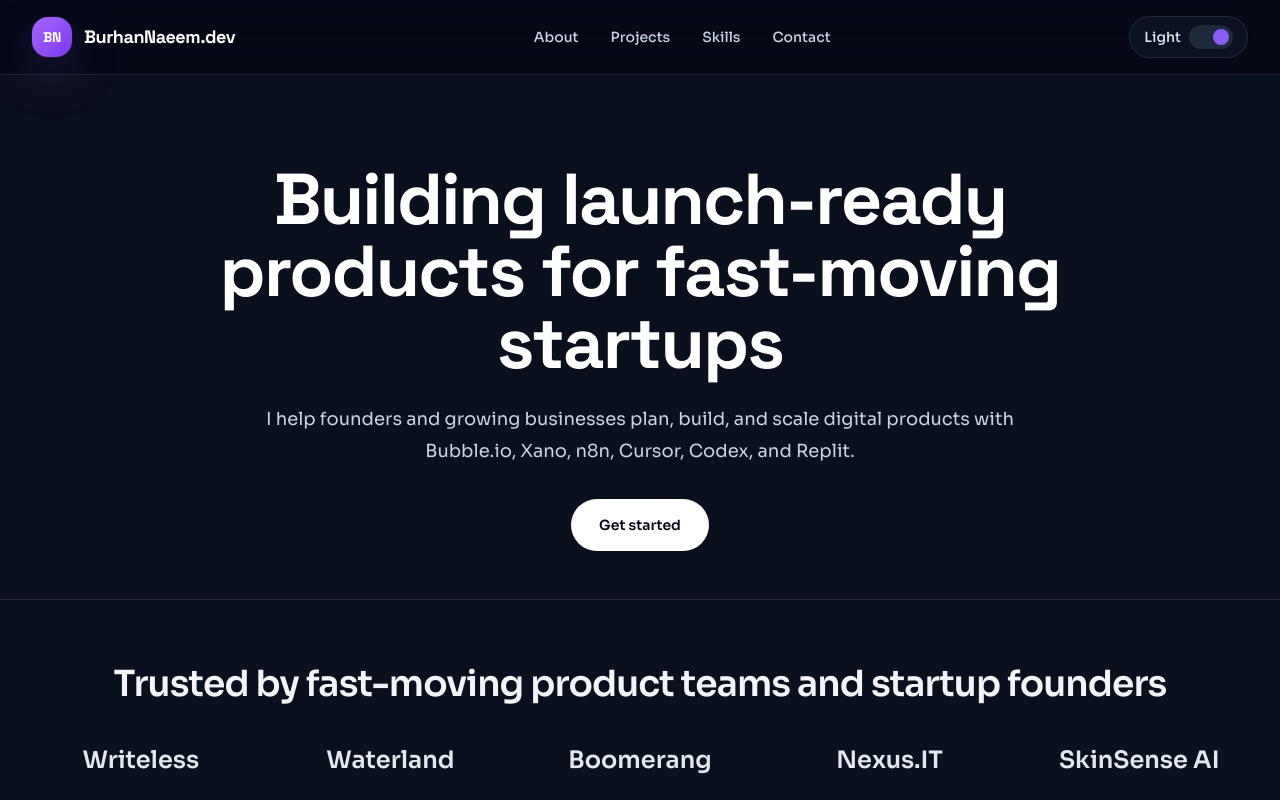
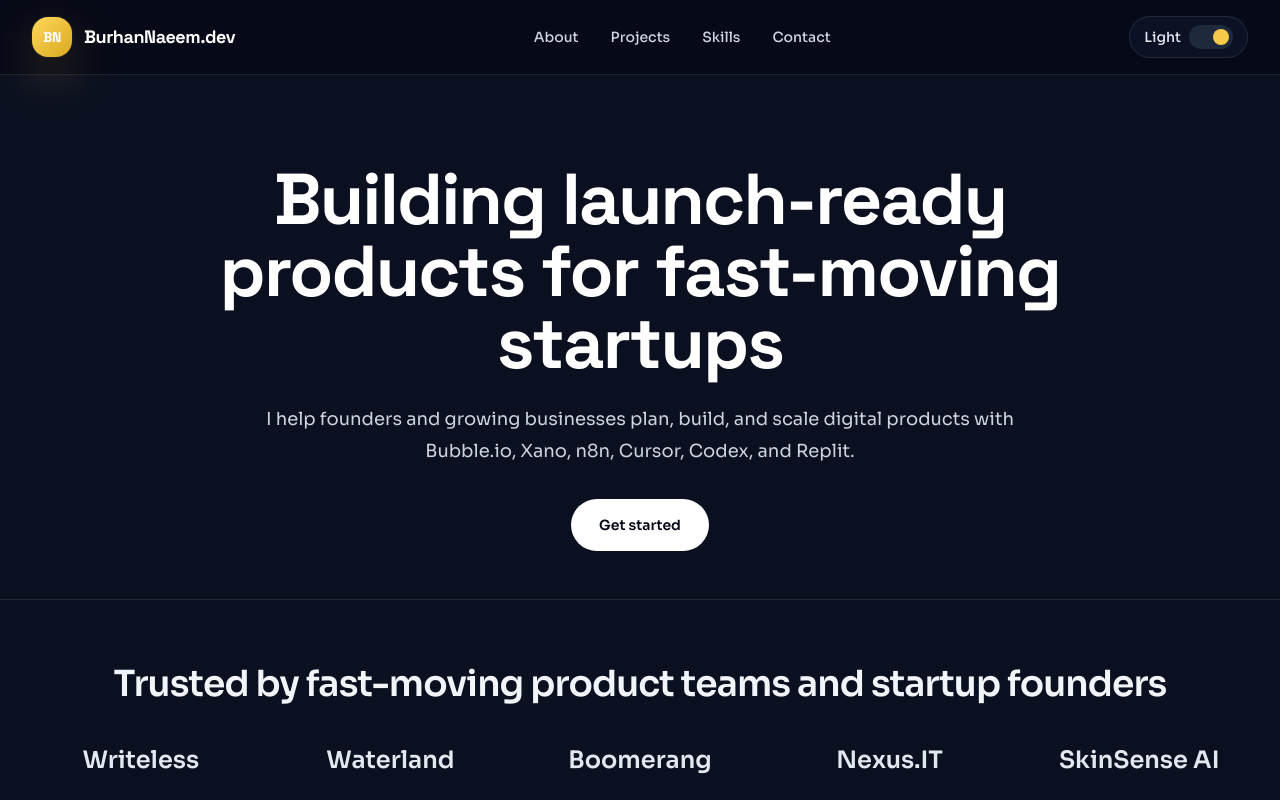
Before and after one commit to Burhan1039/Portfolio-Website, a React (Vite) app in the folder client/: page / in a window 1280 px wide. Shown: the top 800 px of the page. Built offline with nearby package versions, Linux system fonts and the light colour scheme.

Commit message:
Refine portfolio design and theme

```diff
--- a/client/src/components/ContactSection.jsx
+++ b/client/src/components/ContactSection.jsx
@@ -140,7 +140,7 @@ function ContactSection() {
             <button
               type="submit"
               disabled={status.loading}
-              className="rounded-full bg-brand-500 px-6 py-3 text-sm font-semibold text-slate-950 transition hover:opacity-90 disabled:cursor-not-allowed disabled:opacity-70"
+              className="rounded-full bg-brand-500 px-6 py-3 text-sm font-semibold text-white transition hover:opacity-90 disabled:cursor-not-allowed disabled:opacity-70"
             >
               {status.loading ? 'Sending...' : 'Send Message'}
             </button>
--- a/client/src/components/ProjectCard.jsx
+++ b/client/src/components/ProjectCard.jsx
@@ -33,7 +33,7 @@ function ProjectCard({ project, index }) {
         <div className="mt-auto pt-6 flex items-center gap-4 text-sm font-medium">
           <a
             href={project.liveDemo}
-            className="inline-flex items-center rounded-full bg-brand-500 px-5 py-2.5 text-sm font-semibold text-slate-950 transition hover:opacity-90"
+            className="inline-flex items-center rounded-full bg-brand-500 px-5 py-2.5 text-sm font-semibold text-white transition hover:opacity-90"
             target="_blank"
             rel="noreferrer"
           >
--- a/client/src/index.css
+++ b/client/src/index.css
@@ -17,15 +17,15 @@ html {
 body {
   @apply bg-slate-950 text-slate-100 font-sans antialiased transition-colors duration-300;
   background-image:
-    linear-gradient(180deg, #0a0f1d 0%, #10172a 100%);
+    linear-gradient(180deg, #0b1020 0%, #0d1322 100%);
   min-height: 100vh;
 }
 
 body.light {
   @apply bg-slate-50 text-slate-900;
   background-image:
-    radial-gradient(circle at top, rgba(191, 144, 255, 0.18), transparent 28%),
-    linear-gradient(180deg, #ffffff 0%, #fcfbff 100%);
+    radial-gradient(circle at top, rgba(255, 240, 181, 0.55), transparent 28%),
+    linear-gradient(180deg, #fffef9 0%, #fbf7ee 100%);
 }
 
 @layer components {
--- a/client/src/pages/NotFoundPage.jsx
+++ b/client/src/pages/NotFoundPage.jsx
@@ -8,7 +8,7 @@ function NotFoundPage() {
       <p className="mt-4 max-w-xl text-slate-600 dark:text-slate-300">The page you were looking for doesn’t exist. Let’s get you back to the portfolio.</p>
       <Link
         to="/"
-        className="mt-8 rounded-full bg-brand-500 px-6 py-3 text-sm font-semibold text-slate-950"
+        className="mt-8 rounded-full bg-brand-500 px-6 py-3 text-sm font-semibold text-white"
       >
         Return Home
       </Link>
--- a/client/tailwind.config.js
+++ b/client/tailwind.config.js
@@ -9,21 +9,21 @@ export default {
           950: '#050816',
         },
         brand: {
-          50: '#f6f0ff',
-          100: '#eadcff',
-          200: '#d8bbff',
-          300: '#bf90ff',
-          400: '#a566ff',
-          500: '#8b5cf6',
-          600: '#7c3aed',
-          700: '#6d28d9',
-          800: '#5b21b6',
-          900: '#4c1d95',
+          50: '#fffdf2',
+          100: '#fff9dd',
+          200: '#fff0b5',
+          300: '#ffe48a',
+          400: '#ffd95d',
+          500: '#f7c948',
+          600: '#d9a81e',
+          700: '#b38612',
+          800: '#8f690f',
+          900: '#73550f',
         },
         accent: {
-          400: '#f5e9ff',
-          500: '#ead7ff',
-          600: '#d8bbff',
+          400: '#fff4bf',
+          500: '#ffe79a',
+          600: '#f3d56b',
         },
       },
       fontFamily: {
@@ -31,7 +31,7 @@ export default {
         display: ['Space Grotesk', 'system-ui', 'sans-serif'],
       },
       boxShadow: {
-        glow: '0 0 0 1px rgba(255,255,255,0.05), 0 18px 50px rgba(139, 92, 246, 0.24)',
+        glow: '0 0 0 1px rgba(255,255,255,0.05), 0 18px 50px rgba(247, 201, 72, 0.24)',
         card: '0 24px 60px rgba(15, 23, 42, 0.18)',
       },
       backgroundImage: {
```
